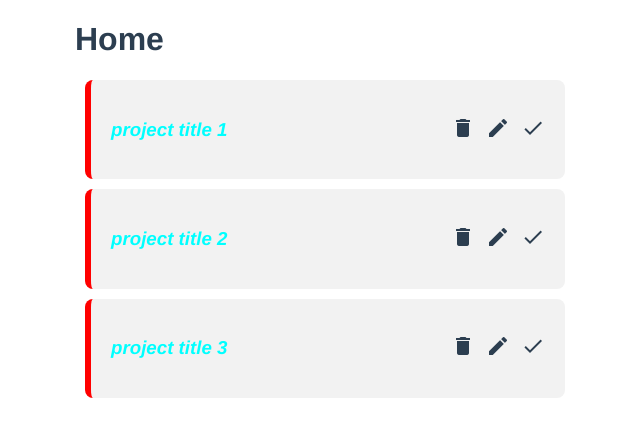
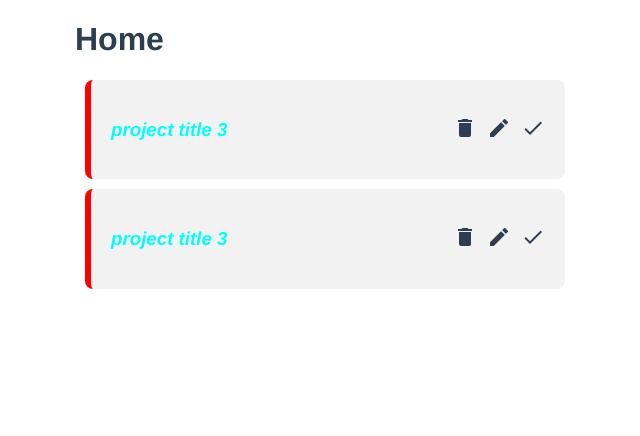
Before and after one commit to Felip20/project_planner, a Vue app: page / in a window 1280 px wide. Shown: the top 436 px of the page, without its empty margins (315-955 px from the left). Built offline with nearby package versions, Linux system fonts and the light colour scheme; data requests are answered from the project's data file.

Commit message:
dele request

```diff
--- a/database/db.json
+++ b/database/db.json
@@ -1,19 +1,14 @@
 {
-    "projects":[
-        {
-            "id":1,
-            "title":"project title 1",
-            "detail":"project detail 1"
-        },
-        {
-            "id":2,
-            "title":"project title 2",
-            "detail":"project detail 2"
-        },
-        {
-            "id":3,
-            "title":"project title 3",
-            "detail":"project detail 3"
-        }
-    ]
+  "projects": [
+    {
+      "id": 1,
+      "title": "project title 3",
+      "detail": "project detail 3"
+    },
+    {
+      "id": 3,
+      "title": "project title 3",
+      "detail": "project detail 3"
+    }
+  ]
 }
--- a/src/components/SingleProject.vue
+++ b/src/components/SingleProject.vue
@@ -1,11 +1,11 @@
 <template>
-    <div class="project" @click="ShowData=!ShowData">
+    <div class="project">
         <div class="flexing">
             <div>
-                <h3>{{vic.title}}</h3>
+                <h3 @click="ShowData=!ShowData">{{vic.title}}</h3>
             </div>
             <div>
-                <span class="material-icons">
+                <span class="material-icons" @click="deleteProject">
                     delete
                 </span>
                 <span class="material-icons">
@@ -27,6 +27,20 @@ export default {
     data(){
         return{
             ShowData: false,
+            api: "http://localhost:3000/projects/"
+        }
+    },
+    methods:{
+        deleteProject(){
+            let deleteRoute = this.api+this.vic.id;
+            fetch(deleteRoute,{method:"DELETE"})
+            .then(()=>{
+                this.$emit("dele",this.vic.id)
+            })
+            .catch(()=>{
+
+            })
+
         }
     }
 }
@@ -55,7 +69,7 @@ p{
     align-items: center;
 }
 span{
-    margin-left: 11px;
+    margin-left: 10px;
 }
 span:hover{
     cursor: pointer;
--- a/src/views/Home.vue
+++ b/src/views/Home.vue
@@ -2,7 +2,7 @@
   <div class="home">
     <h1>Home</h1>
     <div v-for="project in projects" :key="project.id">
-      <SingleProject :vic="project"></SingleProject>
+      <SingleProject :vic="project" @dele="deleProject"></SingleProject>
     </div>
   </div>
 </template>
@@ -21,6 +21,13 @@ export default {
       projects:[]
     }
   },
+  methods:{
+    deleProject(dv){
+      this.projects = this.projects.filter(project =>{
+        return project.id!= dv;
+      })
+    }
+  },
   mounted(){
     fetch('http://localhost:3000/projects')
     .then((response)=>{
```
